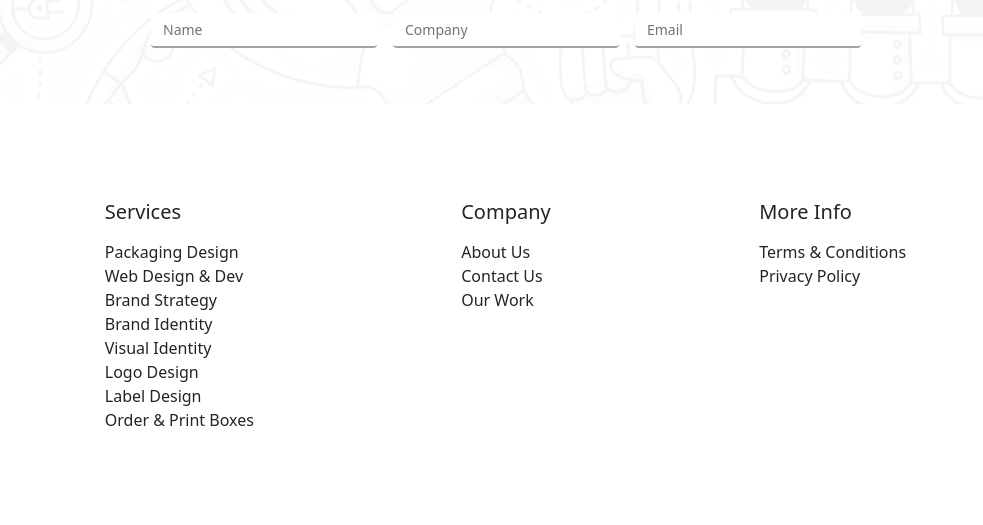
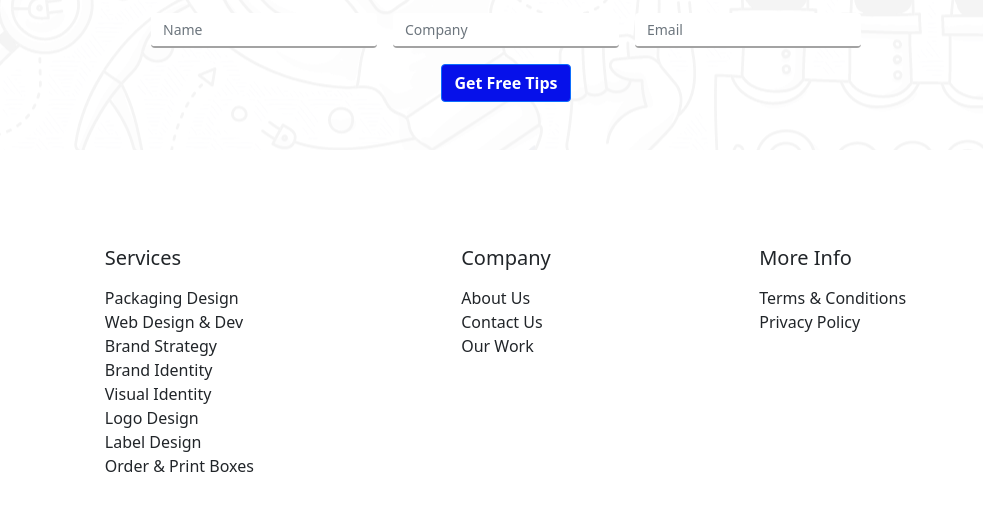
Before and after one commit to xxxxxxRIFATxxxxxx/highly-design-co, a plain HTML site: page index.html in a window 1280 px wide. Shown: the part 5556-6081 px from the top of the page, without its empty margins (134-1117 px from the left). Drawn offline with nearby package versions, Linux system fonts and the light colour scheme.

Commit message:
Add Newsletter Button

```diff
--- a/index.html
+++ b/index.html
@@ -609,6 +609,10 @@
                     <input type="text" class="form-control mb-2 small-text me-3" placeholder="Company">
                     <input type="email" class="form-control mb-2 small-text" placeholder="Email">
                 </div>
+
+                <div class="mt-2 text-center">
+                    <button class="btn btn-primary fw-bold">Get Free Tips</button>
+                </div>
             </div>
         </section>
     </main>
```
